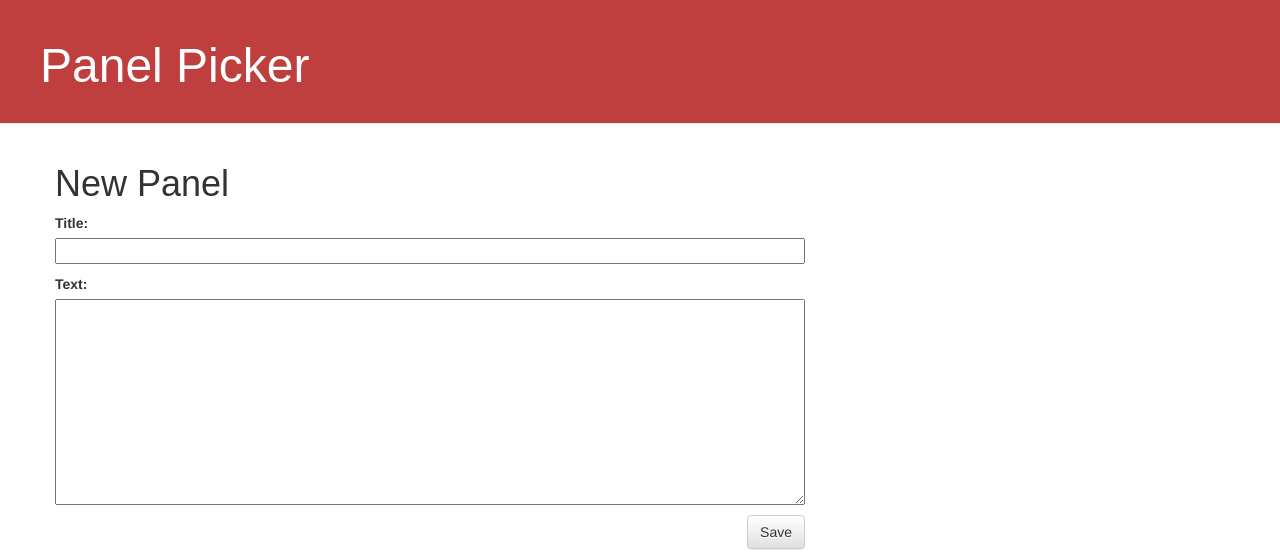
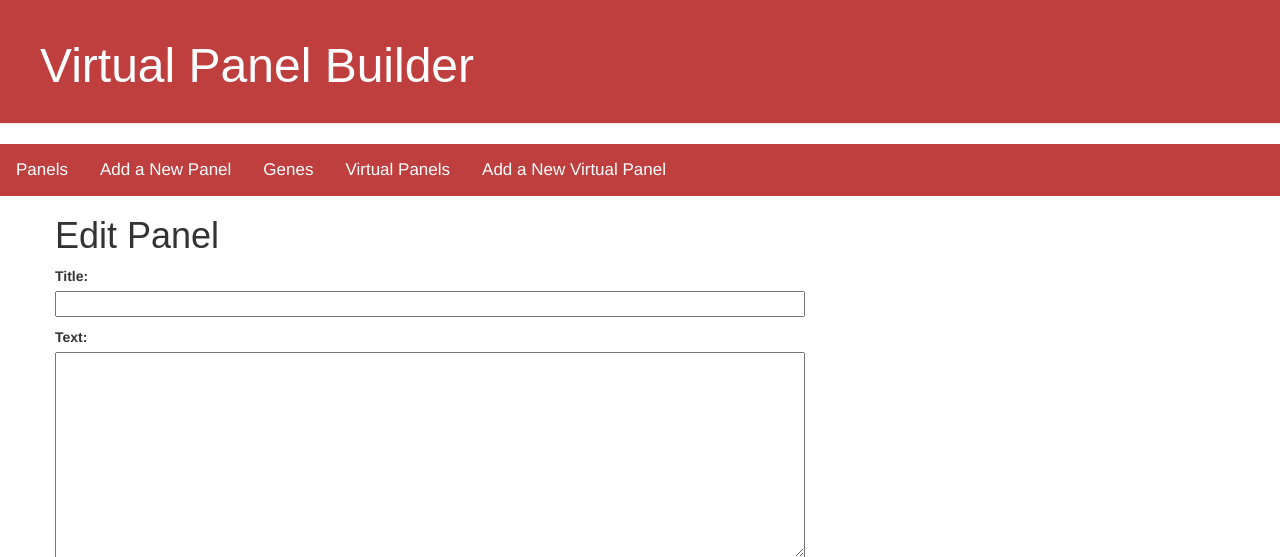
Before and after one commit to Callum-Rakhit/variant_dataase, a Django app: page /post/new/ in a window 1280 px wide. Shown: the top 557 px of the page. Run offline with Django 3.2, Linux system fonts and the light colour scheme; some libraries are stand-ins or nearby versions.

Commit message:
failing to make a nav bar

```diff
--- a/blog/static/css/blog.css
+++ b/blog/static/css/blog.css
@@ -43,3 +43,40 @@ h1, h2, h3, h4 {
 .post h1 a, .post h1 a:visited {
 	color: #000000;
 }
+
+
+
+
+
+/* Stuff added from the w3schools.com/howto/howto_js_topnav.asp website  */
+
+/* Add a black background color to the top navigation */
+.topnav {
+    background-color: #BF3F3F;
+    overflow: hidden;
+}
+
+/* Style the links inside the navigation bar */
+.topnav a {
+    float: left;
+    display: block;
+    color: #FFFFFF;
+    text-align: center;
+    padding: 14px 16px;
+    text-decoration: none;
+    font-size: 17px;
+}
+
+/* Change the color of links on hover */
+.topnav a:hover {
+    background-color: #ddd;
+    color: black;
+}
+
+/* Add a color to the active/current link */
+.topnav a.active {
+    background-color: #4CAF50;
+    color: white;
+}
+
+/* End of stuff added from the w3schools.com/howto/howto_js_topnav.asp website  */
--- a/blog/templates/blog/base.html
+++ b/blog/templates/blog/base.html
@@ -1,7 +1,11 @@
 {% load staticfiles %}
+{% comment " " %}
+{% include 'blog/header.html' %}
+{% endcomment %}
+
 <html>
     <head>
-        <title>Panel Picker v0.1</title>
+        <title>Virtual Panel Builder v0.1</title>
         <link rel="stylesheet" href="//maxcdn.bootstrapcdn.com/bootstrap/3.2.0/css/bootstrap.min.css">
         <link rel="stylesheet" href="//maxcdn.bootstrapcdn.com/bootstrap/3.2.0/css/bootstrap-theme.min.css">
         <link href='//fonts.googleapis.com/css?family=Lobster&subset=latin,latin-ext' rel='stylesheet' type='text/css'>
@@ -12,7 +16,14 @@
         {% if user.is_authenticated %}
             <a href="{% url 'post_new' %}" class="top-menu"><span class="glyphicon glyphicon-plus"></span></a>
         {% endif %}
-        <h1><a href="/">Panel Picker</a></h1>
+        <h1><a href="/">Virtual Panel Builder</a></h1>
+        </div>
+        <div class="topnav" id="myTopnav">
+            <a href="/">Panels</a>
+            <a href="/post/new/">Add a New Panel</a>
+            <a href="/">Genes</a>
+            <a href="/">Virtual Panels</a>
+            <a href="/post/new">Add a New Virtual Panel</a>
         </div>
         <div class="content container">
             <div class="row">
@@ -24,3 +35,5 @@
         </div>
     </body>
 </html>
+
+{% include 'blog/bootstrap_core.html' %}
--- /dev/null
+++ b/blog/templates/blog/bootstrap_core.html
@@ -0,0 +1,12 @@
+{% load staticfiles %}
+<!-- Bootstrap core JavaScript
+    ================================================== -->
+    <!-- Placed at the end of the document so the pages load faster -->
+    <!--<script src="https://ajax.googleapis.com/ajax/libs/jquery/1.11.3/jquery.min.js"></script>-->
+    <!--<script>window.jQuery || document.write('<script src="../../assets/js/vendor/jquery.min.js"><\/script>')</script>-->
+    <script src="{% static 'js/bootstrap.min.js' %}"></script>
+    <script src="{% static 'js/docs.min.js' %}"></script>
+    <!-- IE10 viewport hack for Surface/desktop Windows 8 bug -->
+    <script src="{% static 'js/ie10-viewport-bug-workaround.js' %}"></script>
+  </body>
+</html>
--- a/blog/templates/blog/post_edit.html
+++ b/blog/templates/blog/post_edit.html
@@ -1,7 +1,7 @@
 {% extends 'blog/base.html' %}
 
 {% block content %}
-    <h1>New Panel</h1>
+    <h1>Edit Panel</h1>
     <form method="POST" class="post-form">{% csrf_token %}
         {{ form.as_p }}
         <button type="submit" class="save btn btn-default">Save</button>
```
Also changed, not shown: blog/templates/blog/header.html (added, +117 -0 lines).
